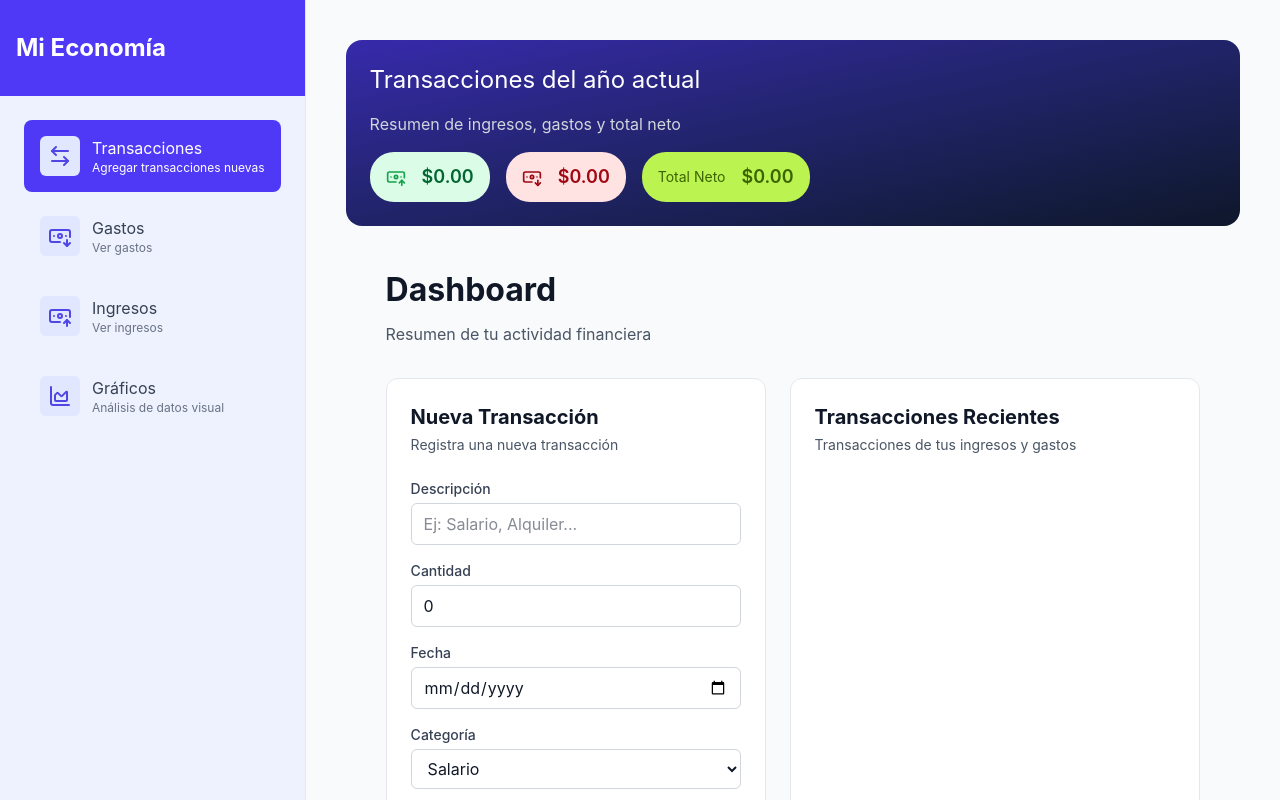
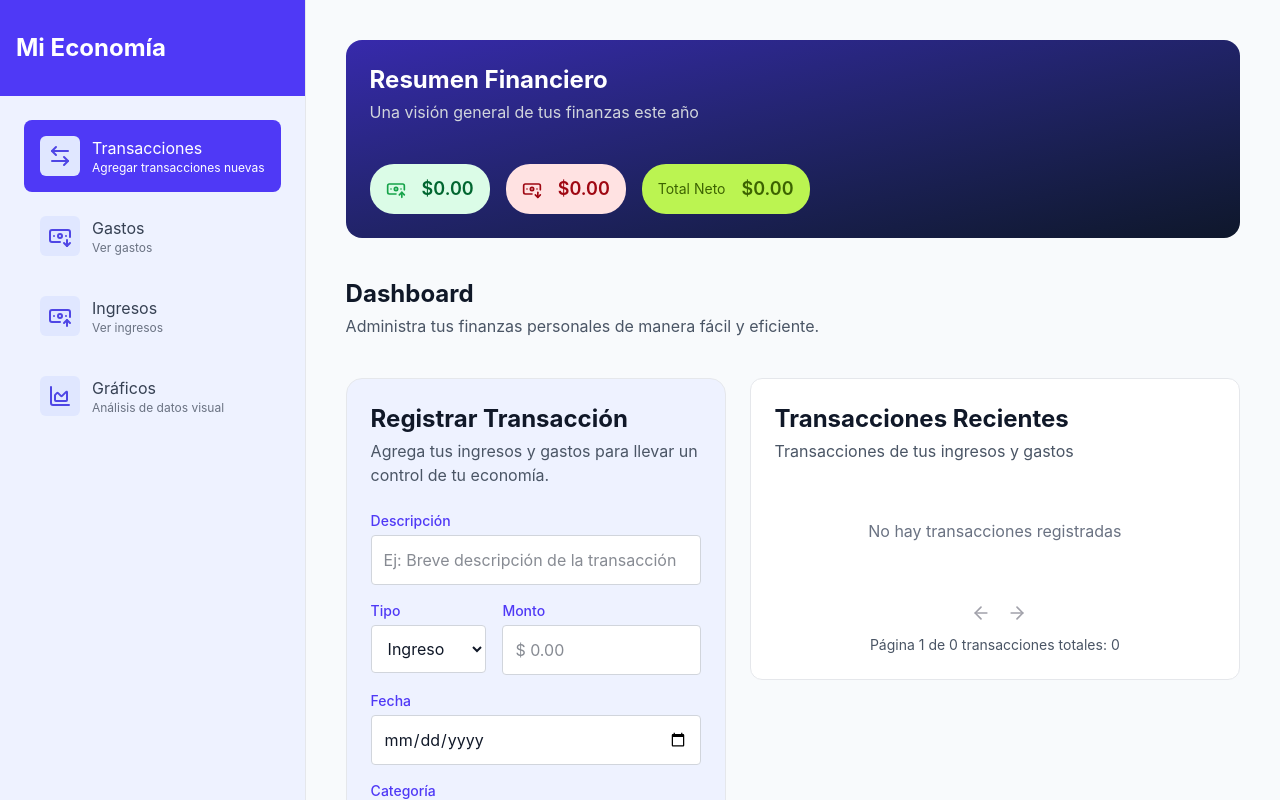
Before and after one commit to fjmg84/handle-my-economy, a Next.js app: page /dashboard in a window 1280 px wide. Built offline with nearby package versions, Linux system fonts and the light colour scheme.

Commit message:
feat: enhance Dashboard and Finance components with improved layout and new header integration

```diff
--- a/app/dashboard/page.tsx
+++ b/app/dashboard/page.tsx
@@ -1,32 +1,23 @@
 import DashboardLayout from "@/components/dashboard/DashboardLayout";
 import FinanceForm from "@/components/forms/FinanceForm";
 import FinanceRecently from "@/components/lists/FinanceRecently";
+import Headers from "@/components/shares/Header";
 
 export default function DashboardPage() {
   return (
     <DashboardLayout>
-      <div className="p-10">
+      <div className=" flex flex-col gap-10">
         {/* Header */}
-        <div className="mb-8">
-          <h1 className="text-[32px] font-bold text-gray-900">Dashboard</h1>
-          <p className="text-base text-gray-600 mt-2">
-            Resumen de tu actividad financiera
-          </p>
-        </div>
+        <Headers
+          title="Dashboard"
+          description="Administra tus finanzas personales de manera fácil y eficiente."
+        />
 
         {/* Main Content */}
         <div className="flex gap-6 flex-wrap">
           {/* Form Section */}
-          <div className="w-95 shrink-0">
-            <div className="bg-white rounded-xl border border-gray-200 p-6">
-              <div className="mb-6">
-                <h2 className="text-xl font-bold text-gray-900">
-                  Nueva Transacción
-                </h2>
-                <p className="text-sm text-gray-600 mt-1">
-                  Registra una nueva transacción
-                </p>
-              </div>
+          <div className="w-95 shrink-0 ">
+            <div className="rounded-2xl bg-indigo-50 border border-gray-200 p-6">
               <FinanceForm />
             </div>
           </div>
--- a/components/dashboard/DashboardLayout.tsx
+++ b/components/dashboard/DashboardLayout.tsx
@@ -11,7 +11,7 @@ export default function DashboardLayout({ children }: { children: ReactNode }) {
 
       {/* Main Content */}
       <div className="flex-1 flex flex-col overflow-hidden bg-slate-50">
-        <div className="flex-1 overflow-auto p-10">
+        <div className="flex flex-col overflow-auto p-10 gap-10">
           <TransactionsDisplay />
           {children}
         </div>
--- a/components/forms/FinanceForm.tsx
+++ b/components/forms/FinanceForm.tsx
@@ -5,10 +5,11 @@ import { useState } from "react";
 import useFinanceHook from "@/stores/useFinanceHook";
 import { Transaction, TransactionType } from "@/types/finance";
 import { categories } from "@/utils/constant";
+import Headers from "../shares/Header";
 
 const initialTransaction: Transaction = {
   description: "",
-  amount: 0,
+  amount: null,
   date: "",
   type: TransactionType.INCOME,
   category: "General",
@@ -29,15 +30,21 @@ export default function FinanceForm() {
   };
 
   return (
-    <form className="space-y-4">
+    <div className="flex flex-col gap-6">
+      <Headers
+        title="Registrar Transacción"
+        description="Agrega tus ingresos y gastos para llevar un control de tu economía."
+      />
+
+      <form className="flex flex-col gap-4">
         <div>
-        <label className="form-label">Descripción</label>
+          <label className="form-label text-indigo-600">Descripción</label>
           <input
             type="text"
             required
             name="description"
-          className="form-input"
-          placeholder="Ej: Salario, Alquiler..."
+            className="form-input bg-white p-3 rounded-sm border border-gray-300 focus:ring-2 focus:ring-indigo-500 focus:border-transparent w-full"
+            placeholder="Ej: Breve descripción de la transacción"
             value={transaction.description}
             onChange={(e) =>
               setTransaction({
@@ -47,59 +54,12 @@ export default function FinanceForm() {
             }
           />
         </div>
-      <div>
-        <label className="form-label">Cantidad</label>
-        <input
-          type="number"
-          required
-          className="form-input"
-          placeholder="0.00"
-          step="0.01"
-          name="amount"
-          value={transaction.amount}
-          onChange={(e) =>
-            setTransaction({
-              ...transaction,
-              amount: parseFloat(e.currentTarget.value),
-            })
-          }
-        />
-      </div>
-      <div>
-        <label className="form-label">Fecha</label>
-        <input
-          type="date"
-          required
-          className="form-input"
-          name="date"
-          value={transaction.date}
-          onChange={(e) =>
-            setTransaction({ ...transaction, date: e.currentTarget.value })
-          }
-        />
-      </div>
 
-      <div>
-        <label className="form-label">Categoría</label>
+        <div className="flex gap-4">
+          <div className="w-40">
+            <label className="form-label text-indigo-600">Tipo</label>
             <select
-          className="form-input"
-          name="category"
-          onChange={(e) =>
-            setTransaction({ ...transaction, category: e.currentTarget.value })
-          }
-        >
-          {categories.map((category) => (
-            <option key={category} value={category}>
-              {category}
-            </option>
-          ))}
-        </select>
-      </div>
-
-      <div>
-        <label className="form-label">Tipo</label>
-        <select
-          className="form-input"
+              className="form-input bg-white p-3 rounded-sm border border-gray-300 focus:ring-2 focus:ring-indigo-500 focus:border-transparent w-full"
               name="type"
               onChange={(e) =>
                 setTransaction({
@@ -112,13 +72,68 @@ export default function FinanceForm() {
               <option value={TransactionType.EXPENSE}>Gasto</option>
             </select>
           </div>
+          <div>
+            <label className="form-label text-indigo-600">Monto</label>
+            <input
+              type="number"
+              required
+              className="form-input bg-white p-3 rounded-sm border border-gray-300 focus:ring-2 focus:ring-indigo-500 focus:border-transparent w-full"
+              placeholder="$ 0.00"
+              name="amount"
+              min={0}
+              value={transaction.amount || ""}
+              onChange={(e) =>
+                setTransaction({
+                  ...transaction,
+                  amount: parseFloat(e.currentTarget.value),
+                })
+              }
+            />
+          </div>
+        </div>
+
+        <div>
+          <label className="form-label text-indigo-600">Fecha</label>
+          <input
+            type="date"
+            required
+            className="form-input bg-white p-3 rounded-sm border border-gray-300 focus:ring-2 focus:ring-indigo-500 focus:border-transparent w-full"
+            name="date"
+            value={transaction.date}
+            onChange={(e) =>
+              setTransaction({ ...transaction, date: e.currentTarget.value })
+            }
+          />
+        </div>
+
+        <div>
+          <label className="form-label text-indigo-600">Categoría</label>
+          <select
+            className="form-input bg-white p-3 rounded-sm border border-gray-300 focus:ring-2 focus:ring-indigo-500 focus:border-transparent w-full"
+            name="category"
+            onChange={(e) =>
+              setTransaction({
+                ...transaction,
+                category: e.currentTarget.value,
+              })
+            }
+          >
+            {categories.map((category) => (
+              <option key={category} value={category}>
+                {category}
+              </option>
+            ))}
+          </select>
+        </div>
+
         <button
           onClick={onAdd}
           type="button"
-        className="btn btn-primary w-full mt-4"
+          className="btn btn-primary w-full rounded-full font-bold h-16"
         >
           Guardar Transacción
         </button>
       </form>
+    </div>
   );
 }
--- a/components/lists/TransactionsList.tsx
+++ b/components/lists/TransactionsList.tsx
@@ -1,6 +1,7 @@
 import { Trash2 } from "lucide-react";
 
 import { Transaction } from "@/types/finance";
+import Chips from "../shares/Chips";
 
 interface TransactionsListProps {
   transactions: Transaction[];
@@ -13,42 +14,82 @@ function TransactionsList({
 }: TransactionsListProps) {
   return (
     <>
-      <div className="overflow-y-auto h-120 flex flex-col gap-2">
+      {transactions.length === 0 ? (
+        <div className="text-center text-gray-500 py-8">
+          <p>No hay transacciones registradas</p>
+        </div>
+      ) : (
+        <div className="overflow-x-auto">
+          <table className="w-full border-collapse">
+            <thead>
+              <tr className="border-b-2 border-gray-200 bg-gray-50">
+                <th className="px-6 py-3 text-left text-sm font-semibold text-gray-700">
+                  Descripción
+                </th>
+                <th className="px-6 py-3 text-left text-sm font-semibold text-gray-700">
+                  Fecha
+                </th>
+                <th className="px-6 py-3 text-left text-sm font-semibold text-gray-700">
+                  Categoría
+                </th>
+                <th className="px-6 py-3 text-right text-sm font-semibold text-gray-700">
+                  Monto
+                </th>
+                <th className="px-6 py-3 text-center text-sm font-semibold text-gray-700">
+                  Acciones
+                </th>
+              </tr>
+            </thead>
+            <tbody>
               {transactions.map((t) => (
-          <div
+                <tr
                   key={t.id}
-            className="bg-gray-50 p-4 rounded-lg flex justify-between items-center mr-4"
+                  className="border-b border-gray-100 hover:bg-gray-50 transition"
                 >
-            <div>
-              <p className="font-semibold">{t.description}</p>
-              <p className="text-sm text-gray-600">{t.category}</p>
-              <p className="text-xs text-gray-600">
-                {new Date(t.date).toLocaleDateString()}
-              </p>
-            </div>
-            <div className="text-right flex items-center">
+                  <td className="px-6 py-4 text-sm text-gray-900">
+                    {t.description}
+                  </td>
+                  <td className="px-6 py-4 text-sm text-gray-600">
+                    {t.date ? new Date(t.date).toLocaleDateString() : "—"}
+                  </td>
+                  <td className="px-6 py-4 text-sm">
+                    <Chips
+                      text={t.category}
+                      color={
+                        t.type === "income"
+                          ? "bg-green-100 text-green-800"
+                          : "bg-red-100 text-red-800"
+                      }
+                    />
+                  </td>
+                  <td className="px-6 py-4 text-right">
                     <span
-                className={
-                  t.type === "income" ? "text-green-600" : "text-red-600"
-                }
+                      className={`
+                        font-bold text-sm
+                        ${t.type === "income" ? "text-green-600" : "text-red-600"}
+                      `}
                     >
-                {t.type === "income" ? "+" : "-"}$ {t.amount.toLocaleString()}
+                      {t.type === "income" ? "+" : "-"}{" "}
+                      {new Intl.NumberFormat("en-US", {
+                        style: "currency",
+                        currency: "USD",
+                      }).format(t.amount || 0)}
                     </span>
-
+                  </td>
+                  <td className="px-6 py-4 text-center">
                     <button
                       onClick={() => removeTransaction(t.id || "")}
-                className="ml-4 text-red-600 hover:text-red-800 hover:bg-red-100 p-1 rounded hover:cursor-pointer transition"
+                      className="text-red-600 hover:text-red-800 hover:bg-red-100 p-1.5 rounded transition"
+                      title="Eliminar transacción"
                     >
-                <Trash2 size={20} />
+                      <Trash2 size={18} />
                     </button>
+                  </td>
+                </tr>
+              ))}
+            </tbody>
+          </table>
         </div>
-          </div>
-        ))}
-      </div>
-      {transactions.length === 0 && (
-        <p className="text-center text-gray-500">
-          No hay transacciones registradas
-        </p>
       )}
     </>
   );
--- /dev/null
+++ b/components/shares/Chips.tsx
@@ -0,0 +1,16 @@
+interface ChipsProps {
+  text: string;
+  color: string;
+}
+
+function Chips({ text, color }: ChipsProps) {
+  return (
+    <div className="flex gap-2">
+      <span className={`px-3 py-1 ${color} rounded-full text-xs font-medium`}>
+        {text}
+      </span>
+    </div>
+  );
+}
+
+export default Chips;
--- a/components/shares/Header.tsx
+++ b/components/shares/Header.tsx
@@ -1,14 +1,22 @@
 interface HeadersProps {
   title: string;
   description?: string;
+  color?: "dark" | "light";
 }
 
-function Headers({ title, description }: HeadersProps) {
+function Headers({ title, description, color = "dark" }: HeadersProps) {
   return (
-    <div id="headers">
-      <h2 className="text-xl font-bold text-gray-900">{title}</h2>
+    <div
+      id="headers"
+      className={color === "light" ? "text-white" : "text-gray-900"}
+    >
+      <h2 className="text-2xl font-bold">{title}</h2>
       {description && (
-        <p className="text-sm text-gray-600 mt-1">{description}</p>
+        <p
+          className={`text-base mt-1 ${color === "light" ? "text-gray-300" : "text-gray-600"}`}
+        >
+          {description}
+        </p>
       )}
     </div>
   );
--- a/components/shares/TransactionsDisplay.tsx
+++ b/components/shares/TransactionsDisplay.tsx
@@ -2,6 +2,7 @@
 
 import useFinanceHook from "@/stores/useFinanceHook";
 import { BanknoteArrowDown, BanknoteArrowUp } from "lucide-react";
+import Headers from "./Header";
 
 function TransactionsDisplay() {
   const { incomes, expenses } = useFinanceHook();
@@ -12,7 +13,7 @@ function TransactionsDisplay() {
     const today = new Date().getFullYear();
 
     if (incomeDate.getFullYear() === today) {
-      return (incomeTotal += income.amount);
+      return (incomeTotal += income?.amount || 0);
     }
   });
 
@@ -22,7 +23,7 @@ function TransactionsDisplay() {
     const today = new Date().getFullYear();
 
     if (expenseDate.getFullYear() === today) {
-      return (expenseTotal += expense.amount);
+      return (expenseTotal += expense?.amount || 0);
     }
   });
 
@@ -30,12 +31,13 @@ function TransactionsDisplay() {
 
   return (
     <div className="flex flex-col gap-4 from-indigo-800 to-slate-900 bg-linear-to-br rounded-2xl p-6">
-      <h2 className="text-2xl text-white">Transacciones del año actual</h2>
-      <span className="text-base text-gray-300">
-        Resumen de ingresos, gastos y total neto
-      </span>
+      <Headers
+        title="Resumen Financiero"
+        description="Una visión general de tus finanzas este año"
+        color="light"
+      />
 
-      <div className="flex flex-col md:flex-row gap-4 justify-start">
+      <div className="flex flex-col md:flex-row gap-4 justify-start mt-6">
         <div className="px-4 py-2 h-12.5 bg-green-100 rounded-3xl flex justify-center gap-4 items-center w-max">
           <BanknoteArrowUp color="#16a34a" size={20} />
 
--- a/types/finance.ts
+++ b/types/finance.ts
@@ -6,7 +6,7 @@ export enum TransactionType {
 export interface Transaction {
   id?: string;
   description: string;
-  amount: number;
+  amount: number | null;
   date: string;
   category: string;
   type: TransactionType;
```
Lines whose indentation alone changed are shown as unchanged.
